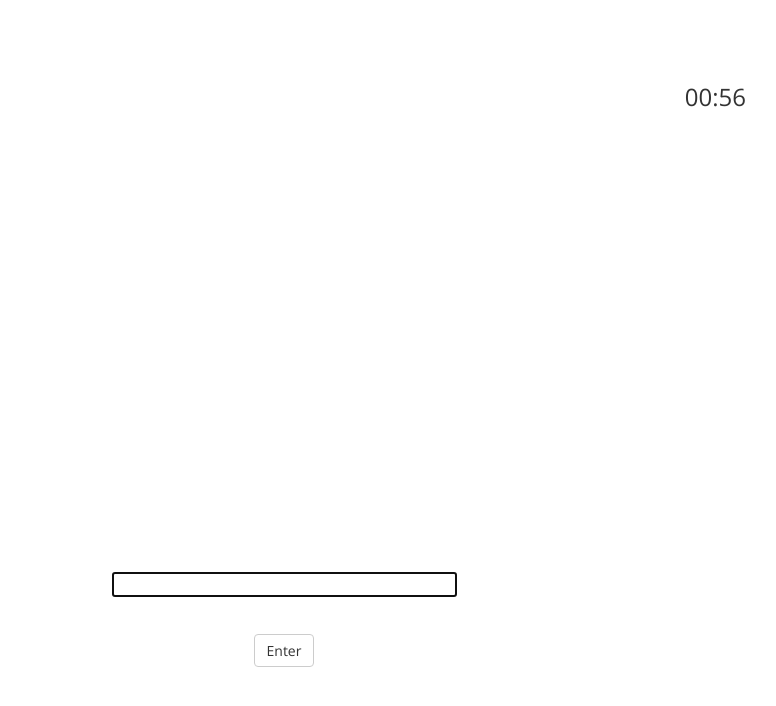
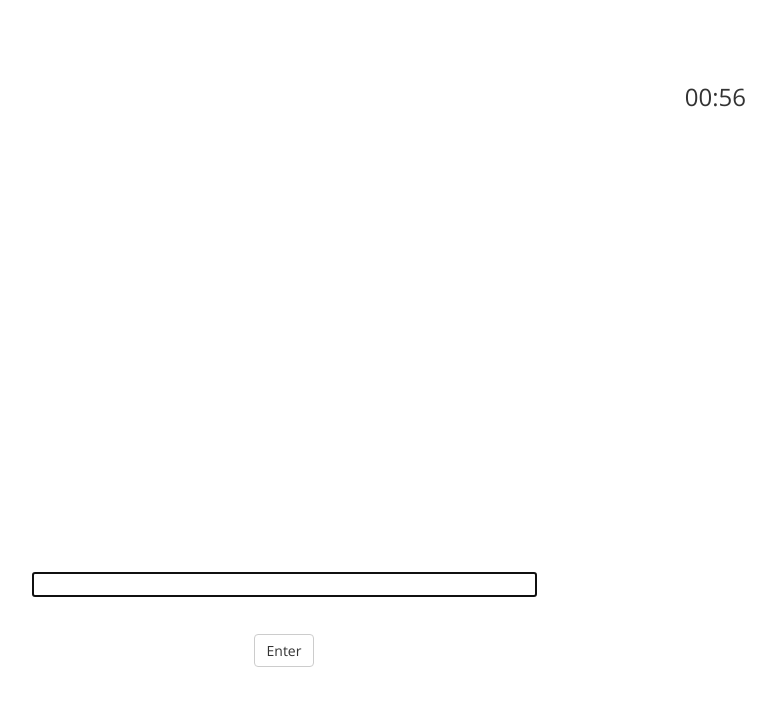
Before and after one commit to andreww3/LocatedMemory, a plain HTML site: page freerecall/index.html in a window 1280 px wide. Shown: the whole page, without its empty margins (356-1132 px from the left). Drawn offline with Linux system fonts and the light colour scheme.

Commit message:
Chatbox style
- Width of text entry
- flex bottom and right align

```diff
--- a/freerecall/experiment.js
+++ b/freerecall/experiment.js
@@ -32,7 +32,7 @@ var textbox = {
   preamble: () => {
     var previous_responses = jsPsych.data.get().last(num_last_messages).select('response').values;
     return `<div class="chat">
-    <div class="chat-inner">
+    <div>
     <p>${previous_responses.join("</p><p>")}</p>
     </div>
     </div>`
--- a/freerecall/scripts/jspsych/plugin-mol-free-recall.js
+++ b/freerecall/scripts/jspsych/plugin-mol-free-recall.js
@@ -47,7 +47,7 @@ var jsPsychMolFreeRecall = (function (jspsych) {
           }
           html += '<div id="jspsych-survey-text-0" class="jspsych-survey-text-question" style="margin: 2em 0em;">';
           html += '<p class="jspsych-survey-text">' + trial.prompt + "</p>";
-          html += '<input type="text" id="free-recall-input" name="#jspsych-survey-text-response-0" size="40" autofocus required placeholder=""></input>'
+          html += '<input type="text" id="free-recall-input" name="#jspsych-survey-text-response-0" size="60" autofocus required placeholder=""></input>'
           html += "</div>";
 
 
--- a/freerecall/scripts/styles.css
+++ b/freerecall/scripts/styles.css
@@ -23,15 +23,13 @@ html, body {
 }
 
 .chat {
-  display: flex;
   height: 400px;
-  width: 400px;
+  width: 500px;
   text-align: right;
   font-family: sans-serif;
   font-size: small;
   line-height: 1.2em;
+  display: flex;
+  align-items: end;
+  justify-content: end;
 }
-
-.chat-inner {
-  align-self: flex-end;
-}
```
